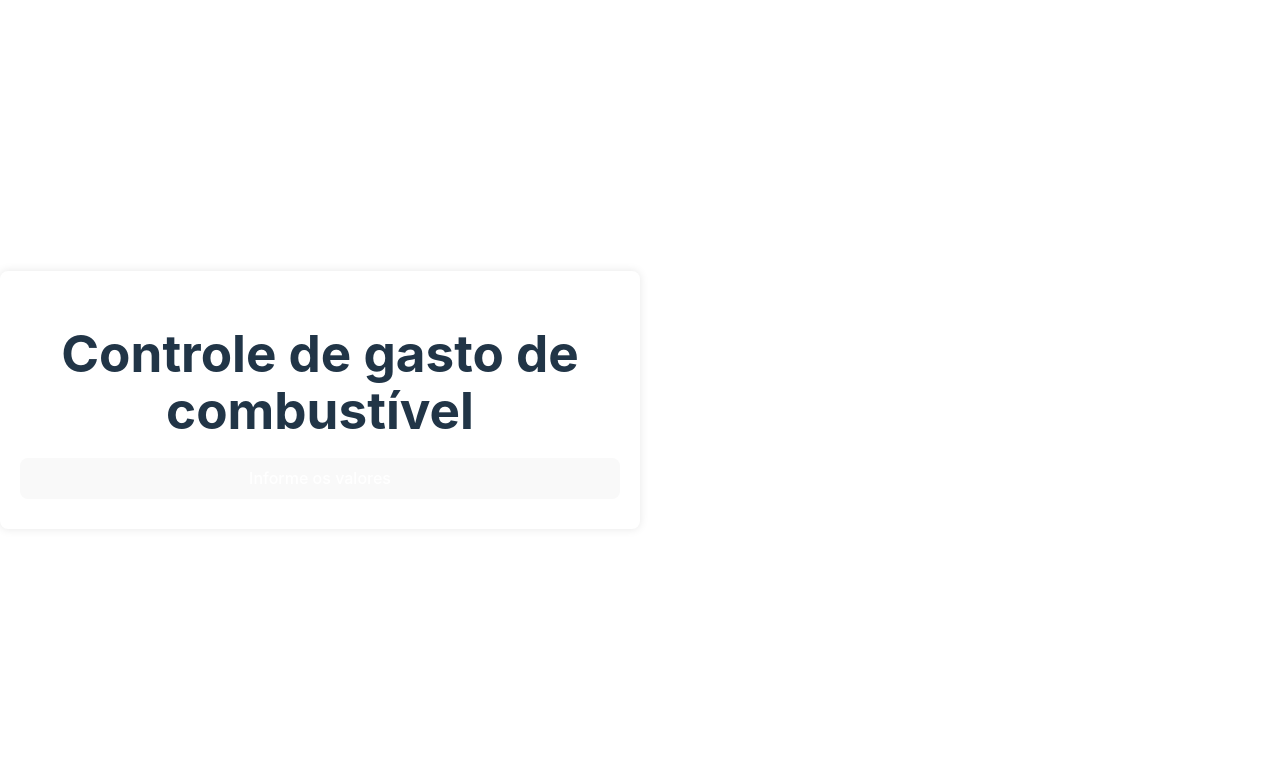
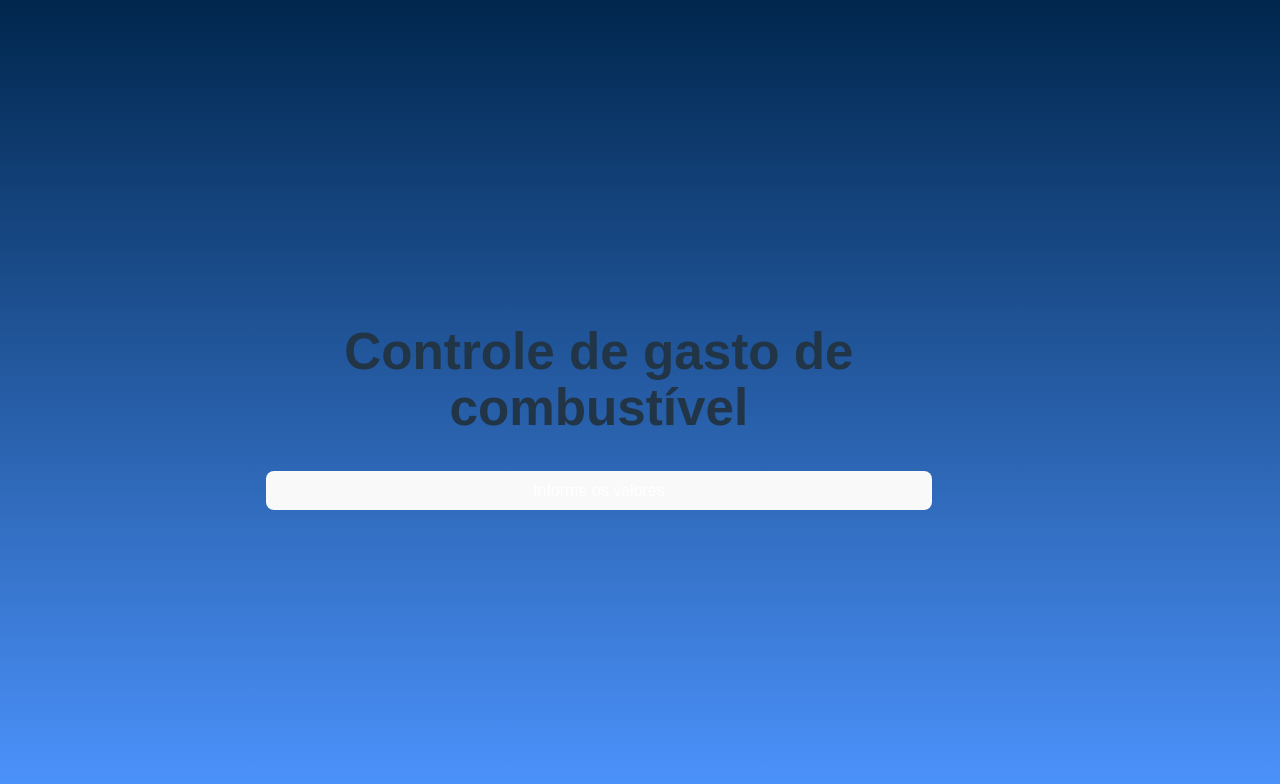
Before and after one commit to MarceloMederi/consumoCombustivelReact, a React (Vite) app in the folder concom/: page / in a window 1280 px wide. Shown: the top 784 px of the page. Built offline with nearby package versions, Linux system fonts and the light colour scheme.

Commit message:
Update App.css
Isolando o app.css

```diff
--- a/concom/src/App.css
+++ b/concom/src/App.css
@@ -1,76 +1,147 @@
-/* Estilos específicos para o componente App */
+body {
+  font-family: Arial, sans-serif;
+  margin: 0;
+  padding: 0;
+  display: flex;
+  justify-content: center;
+  align-items: center;
+  height: 100vh;
+  background: linear-gradient(to bottom, #00264d, #4d94ff);
+}
+
 main {
-  max-width: 600px;
-  margin: 0 auto;
-  padding: 20px;
-  background-color: #fff;
-  border-radius: 8px;
-  box-shadow: 0 0 10px rgba(0, 0, 0, 0.1);
+  width: 90%;
+  text-align: center;
 }
 
 h1 {
-  text-align: center;
-  margin-bottom: 20px;
+  font-size: 24px;
 }
 
 form {
-  margin-bottom: 20px;
+  display: flex;
+  flex-direction: column;
+  align-items: center;
 }
 
-form div {
-  margin-bottom: 15px;
-}
-
-label {
-  display: block;
-  font-weight: bold;
+input[type="text"]::placeholder {
+  text-align: center;
 }
 
 input[type="text"] {
-  width: 100%;
-  padding: 10px;
+  width: 50%; /* Reduzindo a largura */
+  height: 30px; /* Reduzindo a altura */
+  padding: 8px;
+  margin: 5px 0;
   border: 1px solid #ccc;
   border-radius: 5px;
+  box-sizing: border-box;
+  font-size: 18px;
+  text-align: center;
 }
 
 .error {
-  color: red;
+  color: #ff4d4d; /* Vermelho mais suave */
+  font-size: 16px; /* Tamanho da fonte */
+  font-weight: bold; /* Negrito para tornar o texto mais forte */
+  margin-top: 10px; /* Espaçamento maior acima da mensagem de erro */
+  display: block; /* Garante que a mensagem de erro ocupe uma linha inteira */
+  animation: blink 1s infinite alternate; /* Adiciona a animação de piscar */
+}
+
+@keyframes blink {
+  from { opacity: 0; } /* Define a opacidade inicial como 0 */
+  to { opacity: 1; } /* Define a opacidade final como 1 */
 }
 
 button {
-  display: block;
-  width: 100%;
-  padding: 10px;
+  padding: 10px 20px;
   background-color: #007bff;
-  color: #fff;
+  color: white;
   border: none;
   border-radius: 5px;
   cursor: pointer;
-  margin-bottom: 10px; /* Espaçamento entre botões */
-  transition: background-color 0.3s ease; /* Efeito de transição suave */
+  transition: background-color 0.3s, transform 0.3s;
 }
 
 button:hover {
   background-color: #0056b3;
 }
 
-.result {
-  margin-top: 20px;
+button:active {
+  transform: scale(0.95);
 }
 
-.result h2 {
-  margin-bottom: 10px;
+p {
+  font-size: 50px;
+  font-weight: bold;
+  text-align: center;
 }
 
-.result p {
-  font-size: 1.2em;
-  margin-bottom: 20px;
+@media only screen and (max-width: 600px) {
+  h1 {
+    font-size: 20px;
+  }
+
+  input[type="text"] {
+    width: 90%;
+    background-color: #000000;
+  }
+
+  button[type="button"] {
+  background-color: #000000; /* Preto */
+  }
+
+  button {
+    padding: 10px 20px;
+    background-color: #000000; /* Preto */
+    color: white;
+    border: none;
+    border-radius: 5px;
+    cursor: pointer;
+    transition: background-color 0.3s, transform 0.3s;
+    width: 90%;
+  }
+
+  button:hover {
+    background-color: #0056b3; /* Mesma cor de fundo ao passar o mouse */
+  }
+
+  button:active {
+    transform: scale(0.95);
+  }
 }
 
-.result button {
-  background-color: #dc3545;
+@media only screen and (min-width: 599px) {
+  h1 {
+    font-size: 20px;
+  }
+
+  input[type="text"] {
+    width: 90%;
+    background-color: #000000;
+  }
+
+  button[type="button"] {
+  background-color: #000000; /* Preto */
+  }
+
+  button {
+    padding: 10px 20px;
+    background-color: #000000; /* Preto */
+    color: white;
+    border: none;
+    border-radius: 5px;
+    cursor: pointer;
+    transition: background-color 0.3s, transform 0.3s;
+    width: 90%;
+  }
+
+  button:hover {
+    background-color: #0056b3; /* Mesma cor de fundo ao passar o mouse */
+  }
+
+  button:active {
+    transform: scale(0.95);
+  }
 }
-
-.result button:hover {
-  background-color: #c82333;
-}
```
